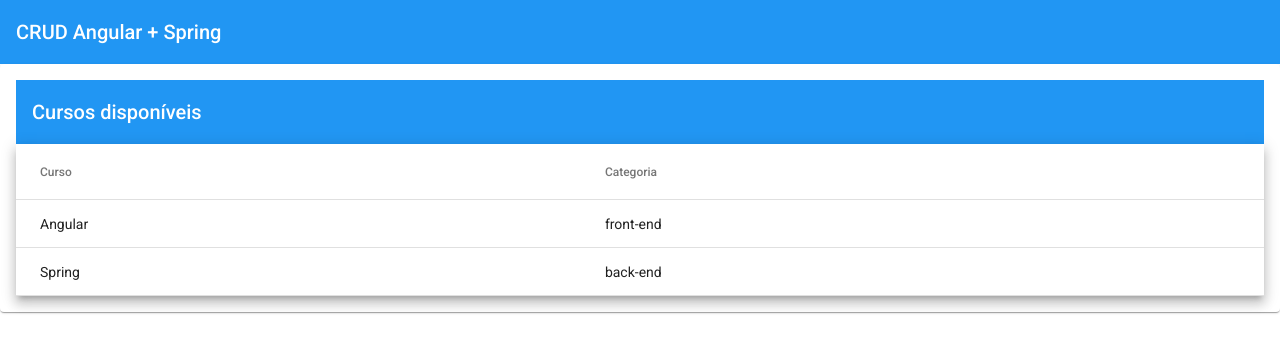
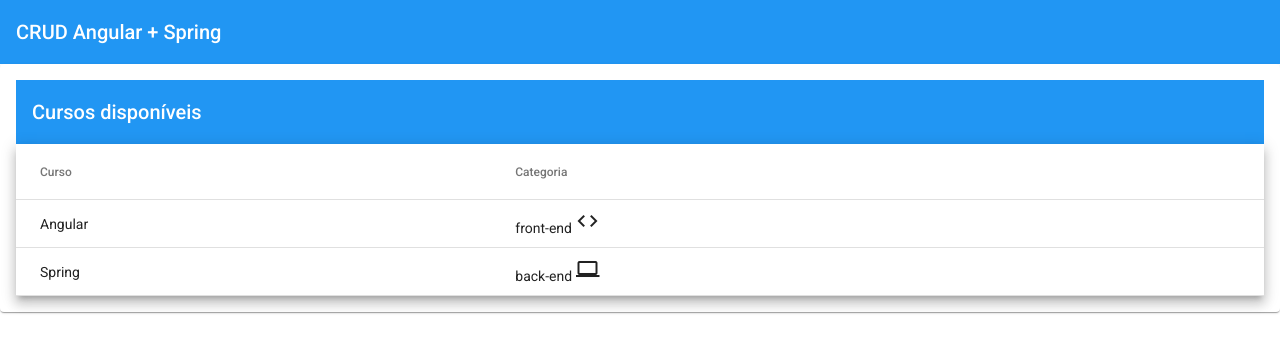
Before and after one commit to matheussgsilva/crud-angular, an Angular app: page /courses in a window 1280 px wide. Shown: the top 352 px of the page. Built offline with nearby package versions, Linux system fonts and the light colour scheme.

Commit message:
Create pipe to show category icon in courses table

```diff
--- a/src/app/courses/courses/courses.component.html
+++ b/src/app/courses/courses/courses.component.html
@@ -16,7 +16,9 @@
     <!-- Category Column -->
     <ng-container matColumnDef="category">
       <th mat-header-cell *matHeaderCellDef>Categoria</th>
-      <td mat-cell *matCellDef="let course">{{ course.category }}</td>
+      <td mat-cell *matCellDef="let course">{{ course.category }}
+        <mat-icon aria-hidden="false" aria-label="Categoria do curso">{{ course.category | category }}</mat-icon>
+      </td>
     </ng-container>
 
     <tr mat-header-row *matHeaderRowDef="displayedColumns"></tr>
--- a/src/app/shared/app-material/app-material.module.ts
+++ b/src/app/shared/app-material/app-material.module.ts
@@ -2,6 +2,7 @@
 import { MatButtonModule } from '@angular/material/button';
 import { MatCardModule } from '@angular/material/card';
 import { MatDialogModule } from '@angular/material/dialog';
+import { MatIconModule } from '@angular/material/icon';
 import { MatProgressSpinnerModule } from '@angular/material/progress-spinner';
 import { MatTableModule } from '@angular/material/table';
 import { MatToolbarModule } from '@angular/material/toolbar';
@@ -14,6 +15,7 @@
     MatProgressSpinnerModule,
     MatDialogModule,
     MatButtonModule,
+    MatIconModule,
   ],
 
 })
--- /dev/null
+++ b/src/app/shared/pipes/category.pipe.ts
@@ -0,0 +1,16 @@
+import { Pipe, PipeTransform } from '@angular/core';
+
+@Pipe({
+  name: 'category'
+})
+export class CategoryPipe implements PipeTransform {
+
+  transform(value: string): string {
+    switch(value) {
+      case 'front-end': return 'code';
+      case 'back-end': return 'computer';
+    }
+    return 'code';
+  }
+
+}
```
Also changed, not shown: src/app/shared/shared.module.ts (+5 -2 lines), 1 other file (tests, documents, lock files or other folders).
